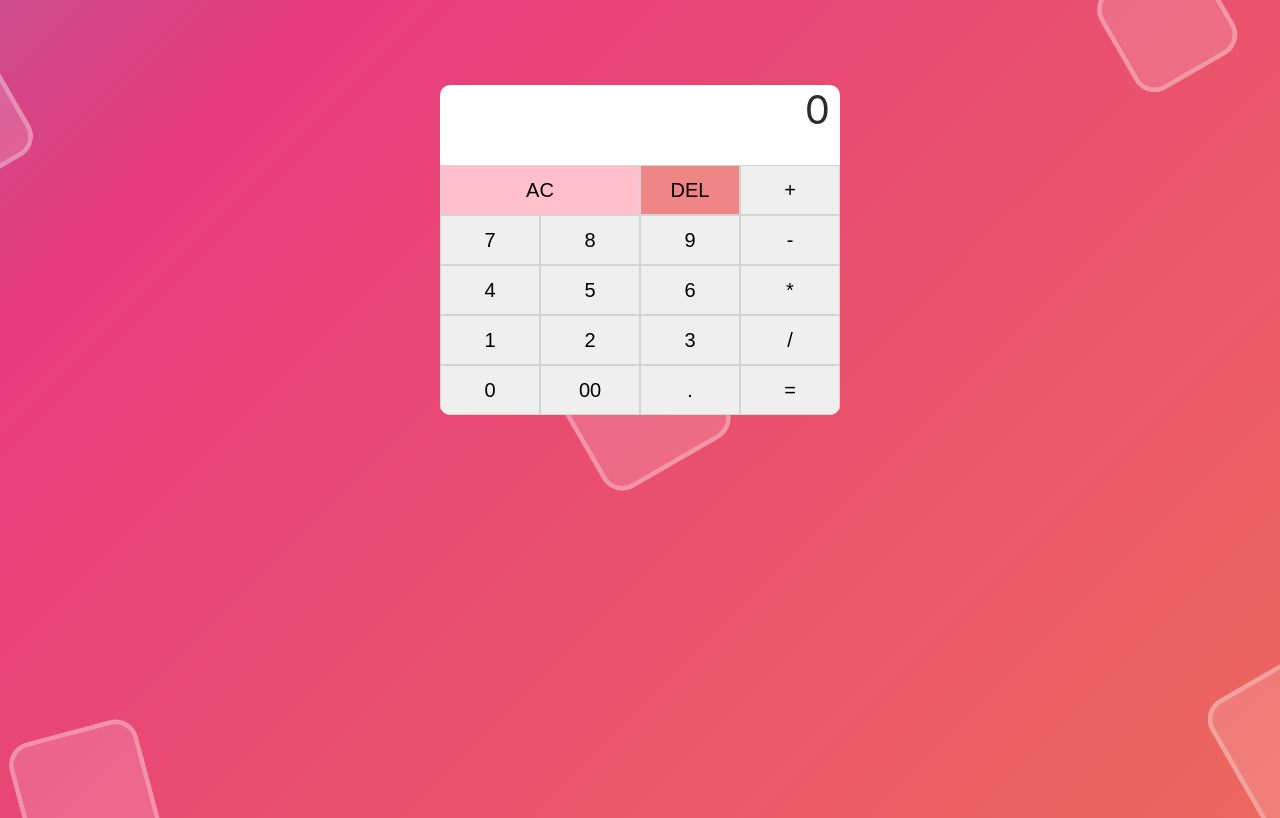
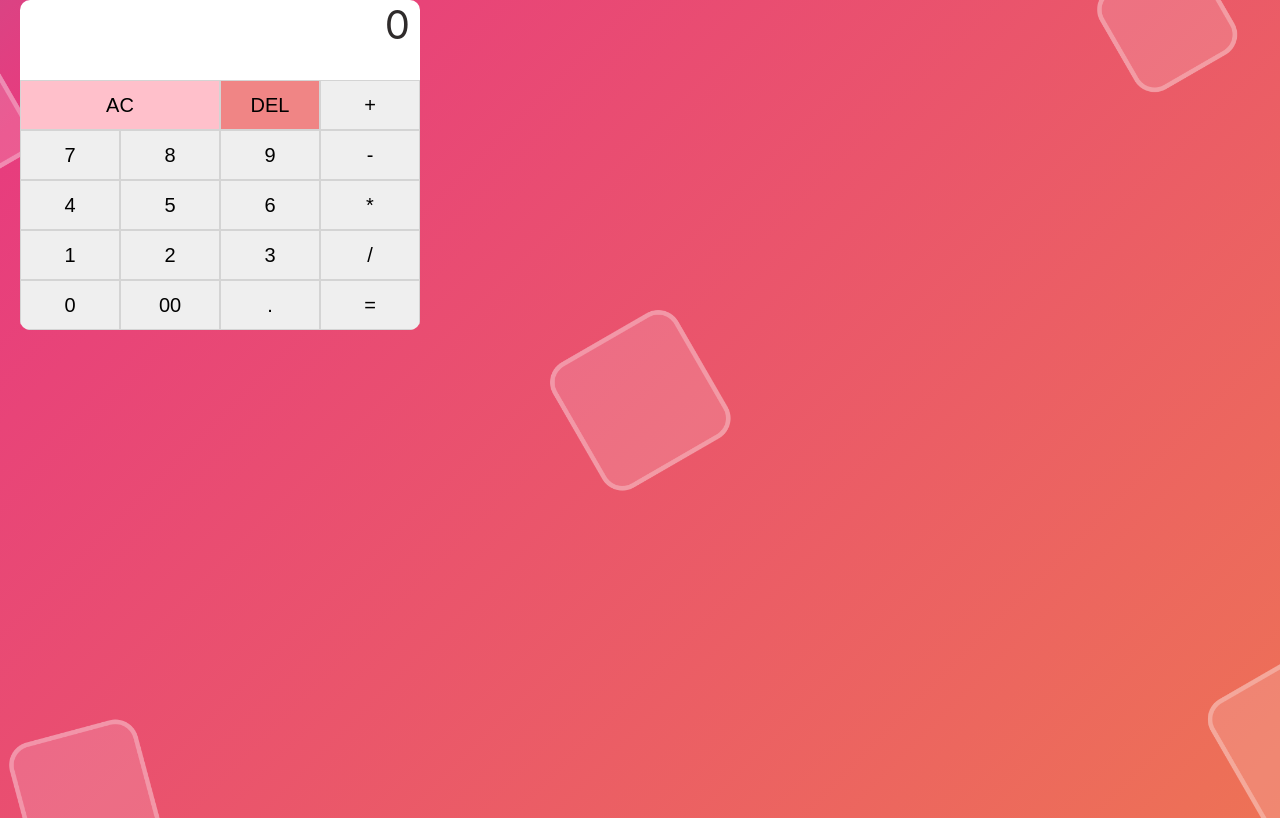
Before and after one commit to thanhtien18399/calculator, a React (Create React App) app: page / in a window 1280 px wide. Built offline with nearby package versions, Linux system fonts and the light colour scheme.

Commit message:
Update index.css

```diff
--- a/src/index.css
+++ b/src/index.css
@@ -48,11 +48,7 @@ code {
 }
 
 .container {
-  display: flex;
-  align-items: center;
-  justify-content: center;
-  min-height: 500px;
-  max-height: 500px;
+
   max-width: 1280px;
   margin: 0 auto;
   padding: 0 20px;
```
